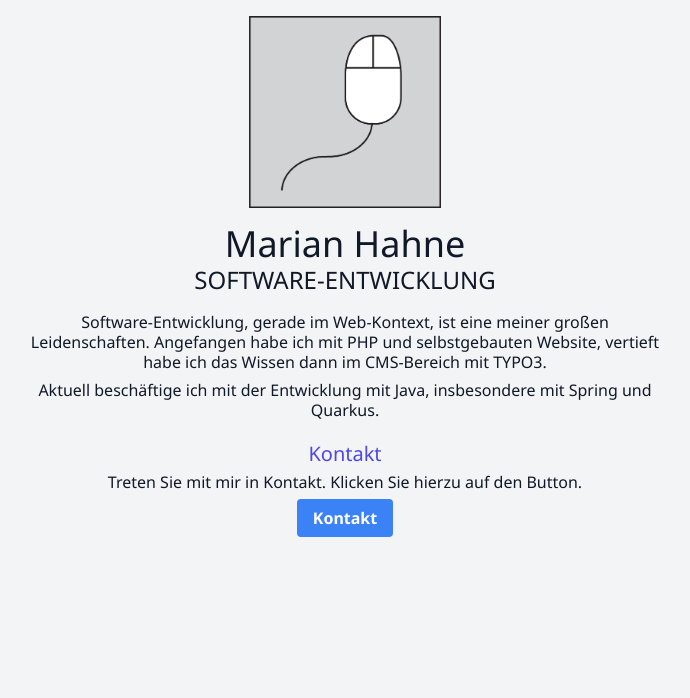
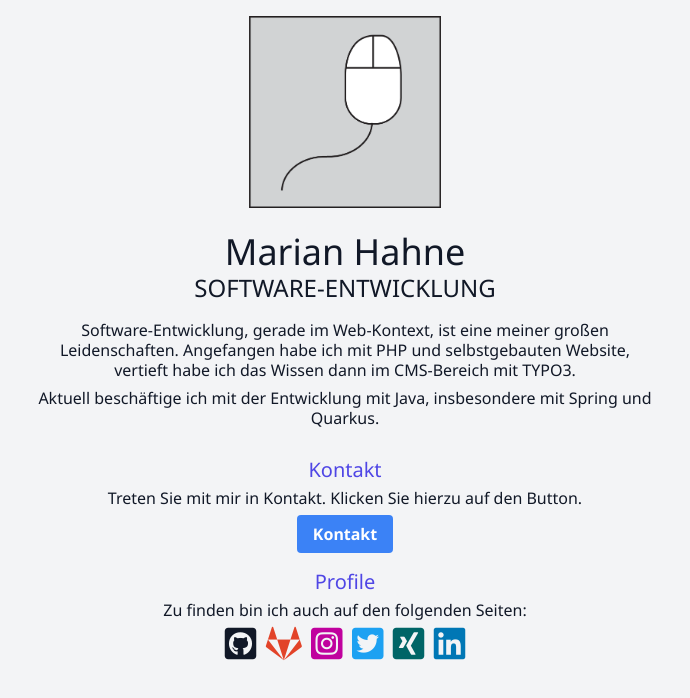
Before and after one commit to rotespferd/rotespferd.github.io, a plain HTML site: page index.html in a window 1280 px wide. Shown: the whole page, without its empty margins (295-985 px from the left). Drawn offline with nearby package versions, Linux system fonts and the light colour scheme.

Commit message:
Add social links

```diff
--- a/index.html
+++ b/index.html
@@ -5,6 +5,7 @@
     <meta name="viewport" content="width=device-width, initial-scale=1.0">
     <title>Marian Hahne</title>
 
+    <link rel="stylesheet" href="https://cdnjs.cloudflare.com/ajax/libs/font-awesome/5.14.0/css/all.min.css" integrity="sha512-1PKOgIY59xJ8Co8+NE6FZ+LOAZKjy+KY8iq0G4B3CyeY6wYHN3yt9PW0XpSriVlkMXe40PTKnXrLnZ9+fkDaog==" crossorigin="anonymous" />
     <link href="https://fonts.googleapis.com/css2?family=Noto+Sans:ital,wght@0,400;0,700;1,400;1,700&display=swap" rel="stylesheet">
     <link href="https://unpkg.com/tailwindcss@^1.0/dist/tailwind.min.css" rel="stylesheet">
 
@@ -19,16 +20,16 @@
     <div class="container mx-auto">
         <img src="logo.png" alt="Logo Dren Tech" class="h-48 w-48 mx-auto my-4">
 
-        <div class="text-center">
-            <h1 class="text-4xl ">Marian Hahne</h1>
-            <h2 class="text-2xl uppercase">Software-Entwicklung</h2>
+        <div class="mx-2 my-6 md:text-center">
+            <h1 class="text-4xl text-center">Marian Hahne</h1>
+            <h2 class="text-2xl uppercase text-center">Software-Entwicklung</h2>
 
-            <div  class="my-3 mx-auto w-1/2">
+            <div  class="my-3 md:mx-auto md:w-1/2">
                 <p class="p-1">Software-Entwicklung, gerade im Web-Kontext, ist eine meiner großen Leidenschaften. Angefangen habe ich mit PHP und selbstgebauten Website, vertieft habe ich das Wissen dann im CMS-Bereich mit TYPO3.</p>
                 <p class="p-1">Aktuell beschäftige ich mit der Entwicklung mit Java, insbesondere mit Spring und Quarkus.</p>
             </div>
 
-            <div class="mt-4">
+            <div class="my-6">
                 <h4 class="text-xl text-indigo-600">Kontakt</h4>
                 <p class="my-1">Treten Sie mit mir in Kontakt. Klicken Sie hierzu auf den Button.</p>
                 <div class="mt-4">
@@ -57,6 +58,20 @@
                         </script><noscript>Sorry, you need Javascript on to email me.</noscript>
                 </div>
             </div>
+
+            <div class="mt-6">
+                <h4 class="text-xl text-indigo-600">Profile</h4>
+                <p class="my-1">Zu finden bin ich auch auf den folgenden Seiten:</p>
+
+                <div class="text-4xl">
+                    <a href="https://github.com/rotespferd" target="_blank"><i class="fab fa-github-square"></i></a>
+                    <a href="https://gitlab.com/rotespferd" target="_blank"><i class="fab fa-gitlab" style="color: #e24329"></i></a>
+                    <a href="https://www.instagram.com/r0tespf3rd/" target="_blank"><i class="fab fa-instagram-square" style="color: #c0019e"></i></a>
+                    <a href="https://twitter.com/rotes_pferd+" target="_blank"><i class="fab fa-twitter-square" style="color: rgba(29,161,242,1.00)"></i></a>
+                    <a href="https://www.xing.com/profile/Marian_Hahne" target="_blank"><i class="fab fa-xing-square" style="color: #006567"></i></a>
+                    <a href="https://www.linkedin.com/in/marian-hahne-a531b8106" target="_blank"><i class="fab fa-linkedin" style="color:rgb(0, 119, 181)"></i></a>
+                </div>
+            </div>
         </div>
     </div>
 </body>
```
